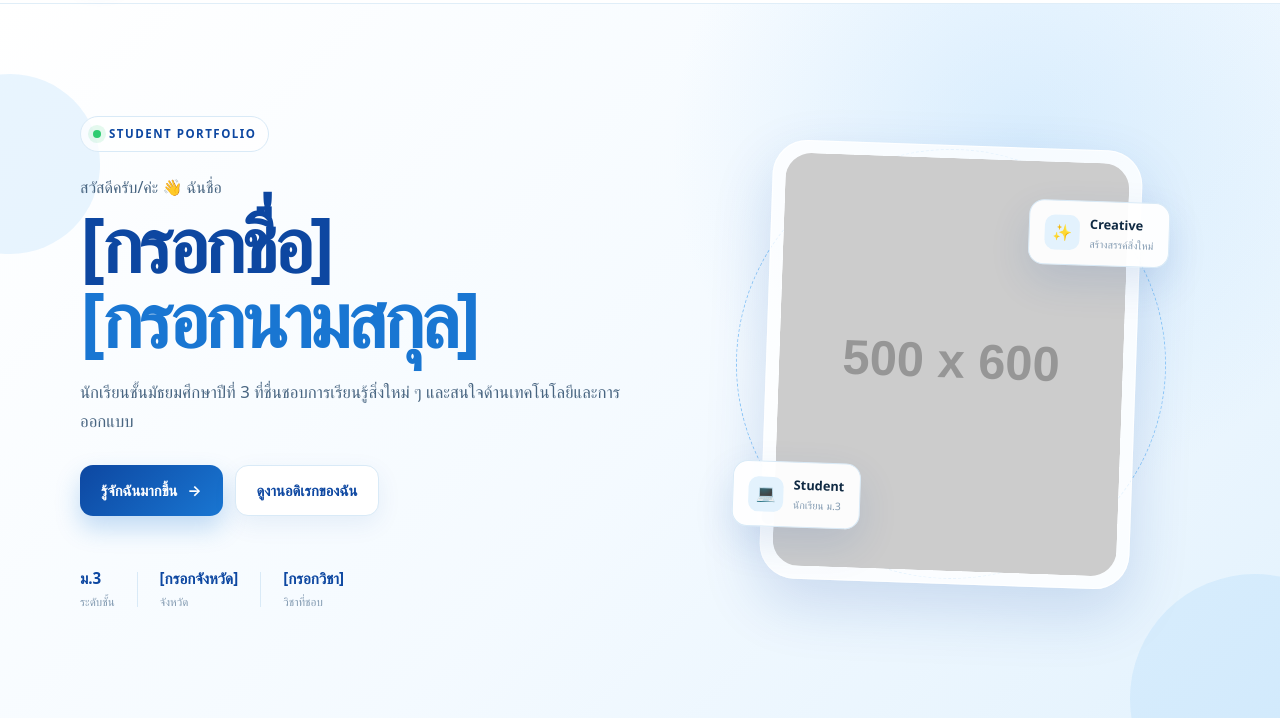
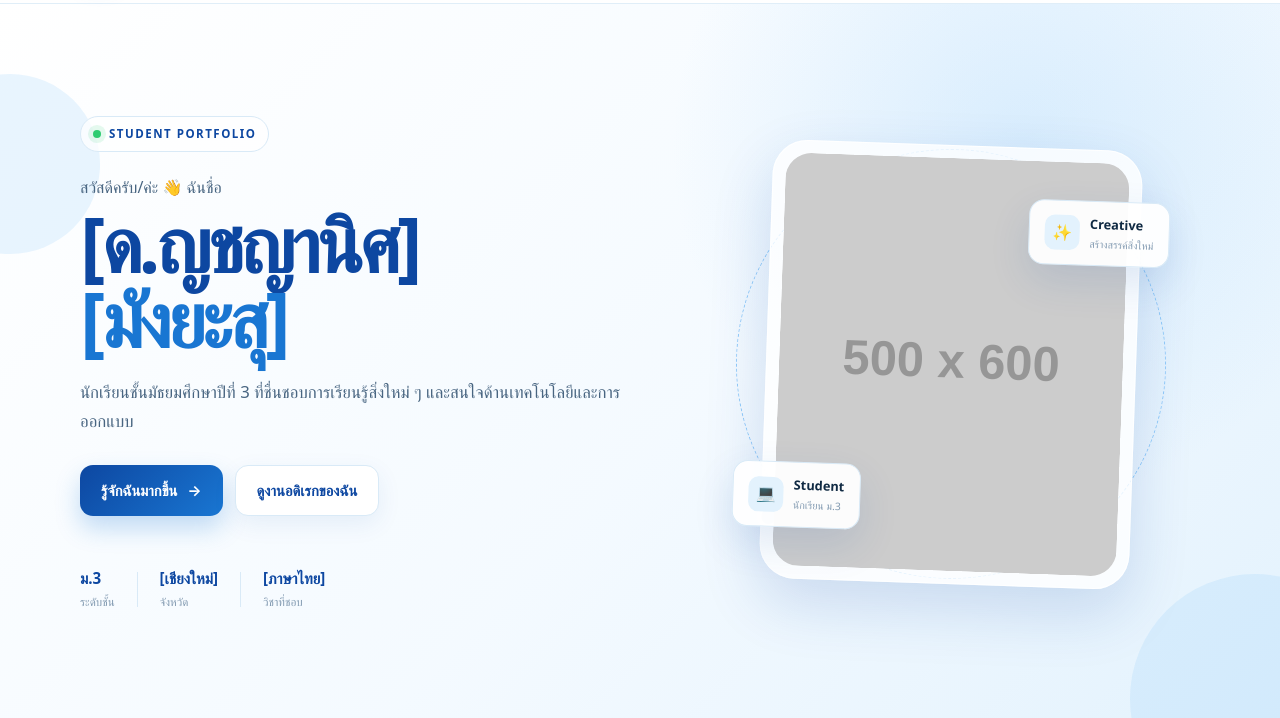
Before and after one commit to 22842-chayanit/webpage, a plain HTML site: page index.html in a window 1280 px wide. Shown: the part 85-803 px from the top of the page. Drawn offline with Linux system fonts and the light colour scheme; placeholder pictures from the web are drawn by us.

Commit message:
Update index.html

```diff
--- a/index.html
+++ b/index.html
@@ -43,8 +43,8 @@
                     <p class="hero-small-title">สวัสดีครับ/ค่ะ 👋 ฉันชื่อ</p>
 
                     <h1>
-                        <span>[กรอกชื่อ]</span>
-                        <strong>[กรอกนามสกุล]</strong>
+                        <span>[ด.ญชญานิศ]</span>
+                        <strong>[มังยะสุ]</strong>
                     </h1>
 
                     <p class="hero-description">
@@ -73,14 +73,14 @@
                         <div class="highlight-line"></div>
 
                         <div>
-                            <strong>[กรอกจังหวัด]</strong>
+                            <strong>[เชียงใหม่]</strong>
                             <span>จังหวัด</span>
                         </div>
 
                         <div class="highlight-line"></div>
 
                         <div>
-                            <strong>[กรอกวิชา]</strong>
+                            <strong>[ภาษาไทย]</strong>
                             <span>วิชาที่ชอบ</span>
                         </div>
                     </div>
```
